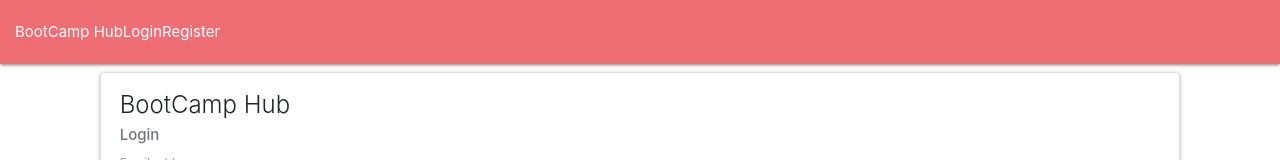
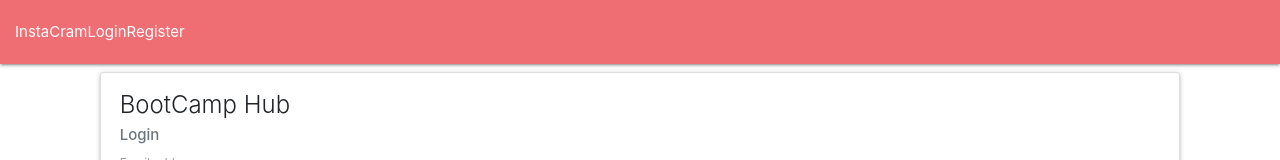
Before and after one commit to tglennd90/BCH, a React (Create React App) app in the folder client/: page /login in a window 1280 px wide. Shown: the top 160 px of the page. Built offline with nearby package versions, Linux system fonts and the light colour scheme; the HTML template or start-up script is replaced by a standard one.

Commit message:
Name Change

```diff
--- a/client/public/index.html
+++ b/client/public/index.html
@@ -29,7 +29,7 @@
       work correctly both with client-side routing and a non-root public URL.
       Learn how to configure a non-root public URL by running `npm run build`.
     -->
-    <title>BootCamp Hub</title>
+    <title>InstaCram</title>
   </head>
   <body>
     <noscript>You need to enable JavaScript to run this app.</noscript>
--- a/client/src/components/Navbar.js
+++ b/client/src/components/Navbar.js
@@ -31,7 +31,7 @@ const Navigation = () => {
 
     return(
         <Navbar collapseOnSelect expand="lg" sticky="top">
-            <Link to={state?"/":"/login"}>BootCamp Hub</Link>
+            <Link to={state?"/":"/login"}>InstaCram</Link>
             <Navbar.Toggle aria-controls="responsive-navbar-nav" />
             <Navbar.Collapse id="responsive-navbar-nav">
                 <div>
--- a/package.json
+++ b/package.json
@@ -1,7 +1,7 @@
 {
   "name": "bch",
   "version": "1.0.0",
-  "description": "BootCamp Hub",
+  "description": "InstaCram (Instagram Clone)",
   "main": "server.js",
   "scripts": {
     "test": "echo \"Error: no test specified\" && exit 1",
```
